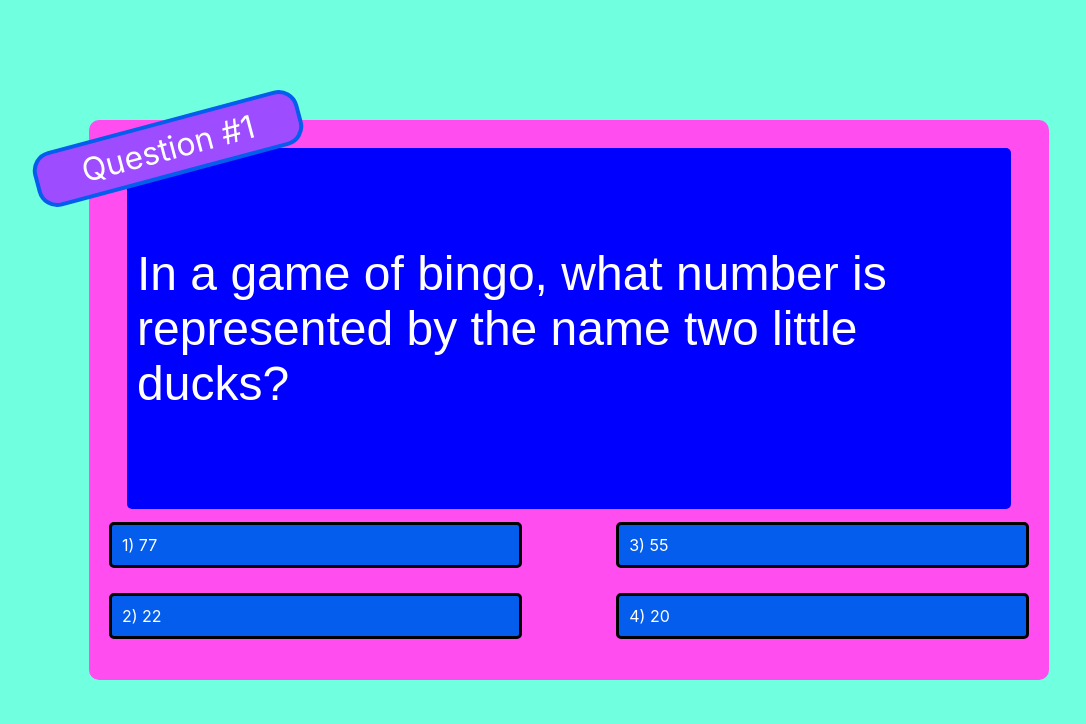
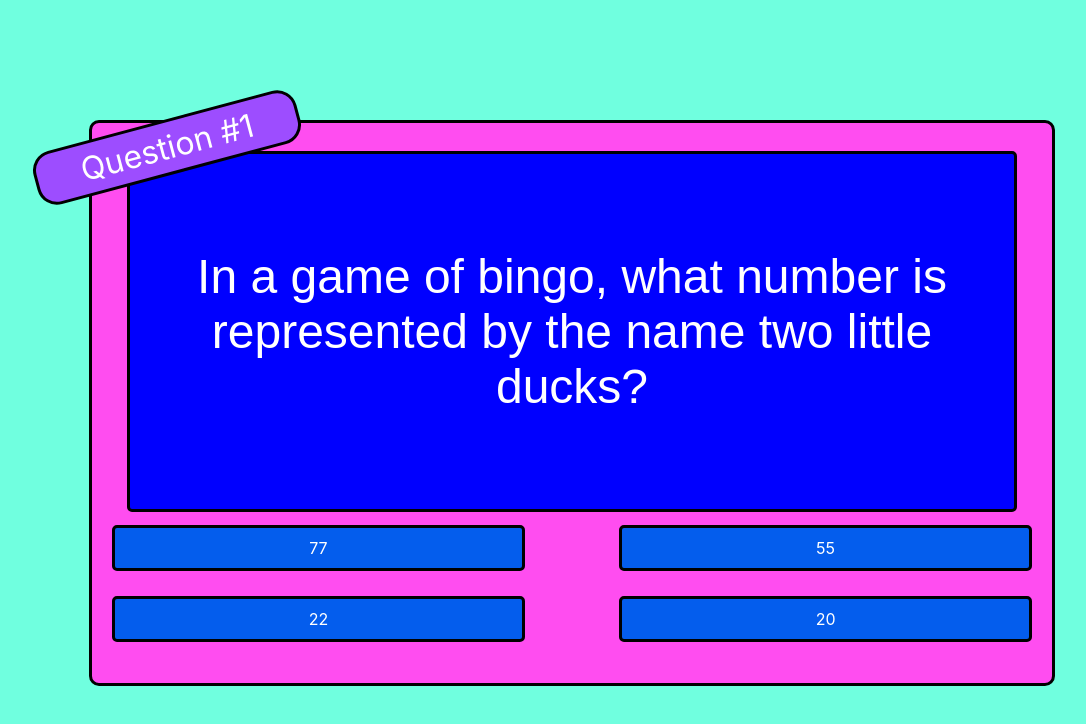
Before and after one commit to Trombed/tandem, a React (Create React App) app: page / in a window 1280 px wide. Shown: the top 724 px of the page, without its empty margins (71-1157 px from the left). Built offline with nearby package versions, Linux system fonts and the light colour scheme.

Commit message:
push to production

```diff
--- a/src/components/game.jsx
+++ b/src/components/game.jsx
@@ -10,7 +10,7 @@ const Game = () => {
     const [data, setData] = useState([])
     const [load, setLoad] = useState(false)
     const [curNum, setNum] = useState(0)
-    const numQuest = 10
+    const numQuest = 10 //set number of questions to quiz
 
 
     // on mount randomize 10 questions from json file
@@ -59,7 +59,7 @@ const Game = () => {
     return (
         <div className="game_div">
             {
-            !load ? "Loading Question" :
+            !load ? "Loadiccççng Question" :
                 gameOver ?
                 <GameOver
                     score={score}
--- a/src/components/gameover/gameover.jsx
+++ b/src/components/gameover/gameover.jsx
@@ -1,7 +1,7 @@
 import React from 'react';
-import './style.css'
+import './style.css';
+
 const GameOver = ({score, restart, maxScore}) => {
-
     return (
         <div className="game_over">
             <div className="game_over_heading">
@@ -12,11 +12,11 @@ const GameOver = ({score, restart, maxScore}) => {
                 <div className="game_over_player">
                     {score}
                 </div>/{maxScore}
+
             </div>
             <div onClick={() => restart()}
                 className="game_over_button"
             >
-
                 Try Again?
             </div>
         </div>
--- a/src/components/gameover/style.css
+++ b/src/components/gameover/style.css
@@ -9,6 +9,7 @@
     height: 100%;
     background-color: #9D4DFF;
     border-radius: 5px;
+    border: 3px solid black;
 }
 
 .game_over_heading {
@@ -51,5 +52,4 @@
     transform: scale(1.5);
     background-color: #FF4DF0;
     border: 4px solid #70FFDF;
-
 }
--- a/src/components/quiz/quiz.jsx
+++ b/src/components/quiz/quiz.jsx
@@ -6,12 +6,11 @@ const Quiz = ({addPoint, setGameOver, data, setData, curNum, setNum, numQuest})
 
     const [answer, setAnswer] = useState([]);
     const [animating, setAnimating] = useState(false);
-    const [btnPress, setBtnPress] = useState(false)
 
 
     // shuffle answer when data gets first loaded
     useEffect( ()=> {
-        randomize()
+        randomize();
     }, [data]);
 
     // shuffle answer when progress to next answer
@@ -39,14 +38,13 @@ const Quiz = ({addPoint, setGameOver, data, setData, curNum, setNum, numQuest})
                 key={idx}
                 data-answer={el}
             >
-                    {idx+1})  {el}
+                    {el}
             </div>
         )
     });
 
 
-    async function submitAnswer(e) {
-        console.log(e)
+    const submitAnswer = (e) => {
         // if animation is running user should not be able to click;
         if (animating) return;
         // set animation to true;
@@ -57,7 +55,7 @@ const Quiz = ({addPoint, setGameOver, data, setData, curNum, setNum, numQuest})
             e.classList.add("correct_answer")
             setTimeout(() => {
                 setNum()
-            }, 1200);
+            }, 1250);
             e.onanimationend = () => {
                 e.classList.remove("correct_answer")
                 addPoint();
@@ -70,7 +68,7 @@ const Quiz = ({addPoint, setGameOver, data, setData, curNum, setNum, numQuest})
             e.classList.add("incorrect_answer");
             setTimeout(() => {
                 setNum()
-            }, 1200);
+            }, 1250);
             e.onanimationend = () => {
                 correct.classList.remove("correct_answer")
                 e.classList.remove("incorrect_answer")
@@ -125,7 +123,6 @@ const Quiz = ({addPoint, setGameOver, data, setData, curNum, setNum, numQuest})
                         })}
                     </div>
                 </div>
-
             </div>
         )
     };
@@ -133,7 +130,6 @@ const Quiz = ({addPoint, setGameOver, data, setData, curNum, setNum, numQuest})
     return (
         <div className="quiz_container_1">
             {data[curNum] ? field() : null}
-
             <div className="question_number">
                 {curNum < numQuest  ? ` Question #${curNum+1}` : null }
             </div>
--- a/src/components/quiz/style.css
+++ b/src/components/quiz/style.css
@@ -6,6 +6,7 @@
     justify-content: center;
     background-color: #FF4DF0;
     border-radius: 10px;
+    border: 3px solid black;
 }
 
 
@@ -31,6 +32,8 @@
     color: white;
     padding: 10px;
     border-radius: 5px;
+    border: 3px solid black;
+    text-align: center;
 }
 
 .answer_container {
@@ -57,13 +60,11 @@
     margin: 1vw 2.5vh;
     text-transform: uppercase;
     border: 3px solid black;
+    text-align: center;
 }
 
-
-
-
-
 .answer_button:hover {
+    border: 3px solid #9D4DFF;
     background-color: rgb(92, 204, 180);
 }
 
@@ -95,8 +96,6 @@
     60% {background-color: rgb(130, 255, 146);}
     80% {background-color: rgb(72, 228, 92);}
     100% {background-color: rgb(58, 184, 74);}
-
-
 }
 
 .question_number {
@@ -111,9 +110,10 @@
     background-color: white;
     text-align: center;
     background-color: #9D4DFF;
-    border: 4px solid #045DED;
+    border: 3px solid black;
     color: white;
 }
+
 .show_correct {
     position: absolute;
     z-index: 10;
```
Lines whose indentation alone changed are shown as unchanged.
